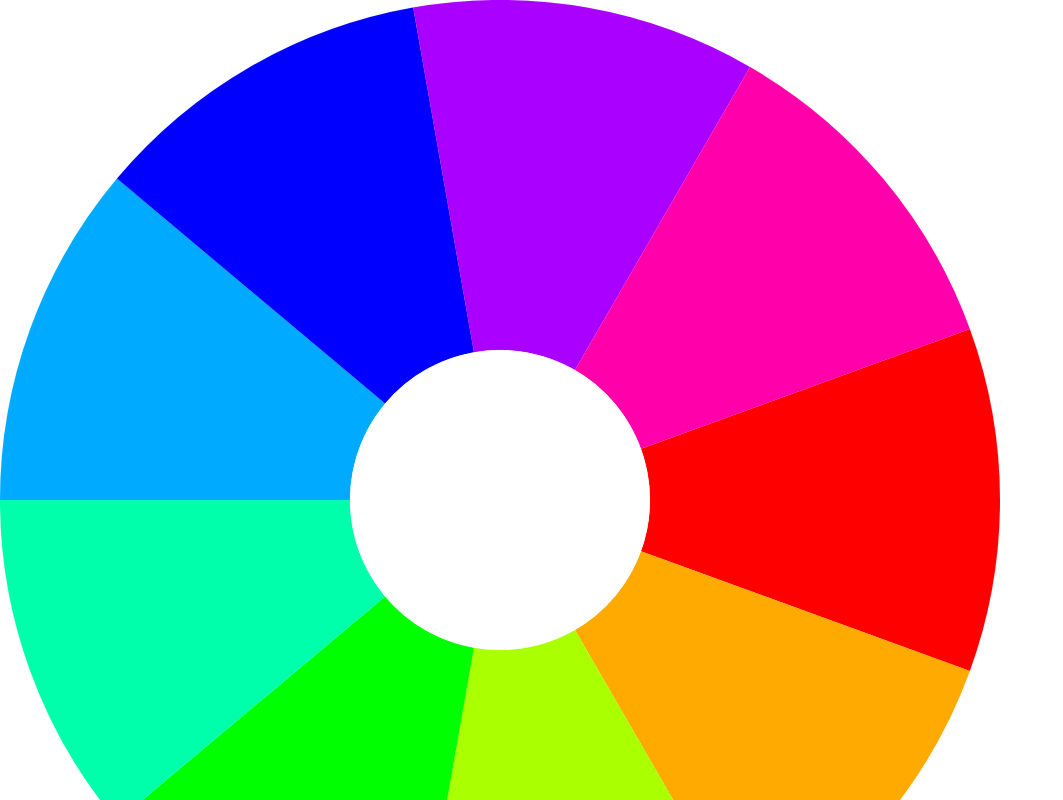
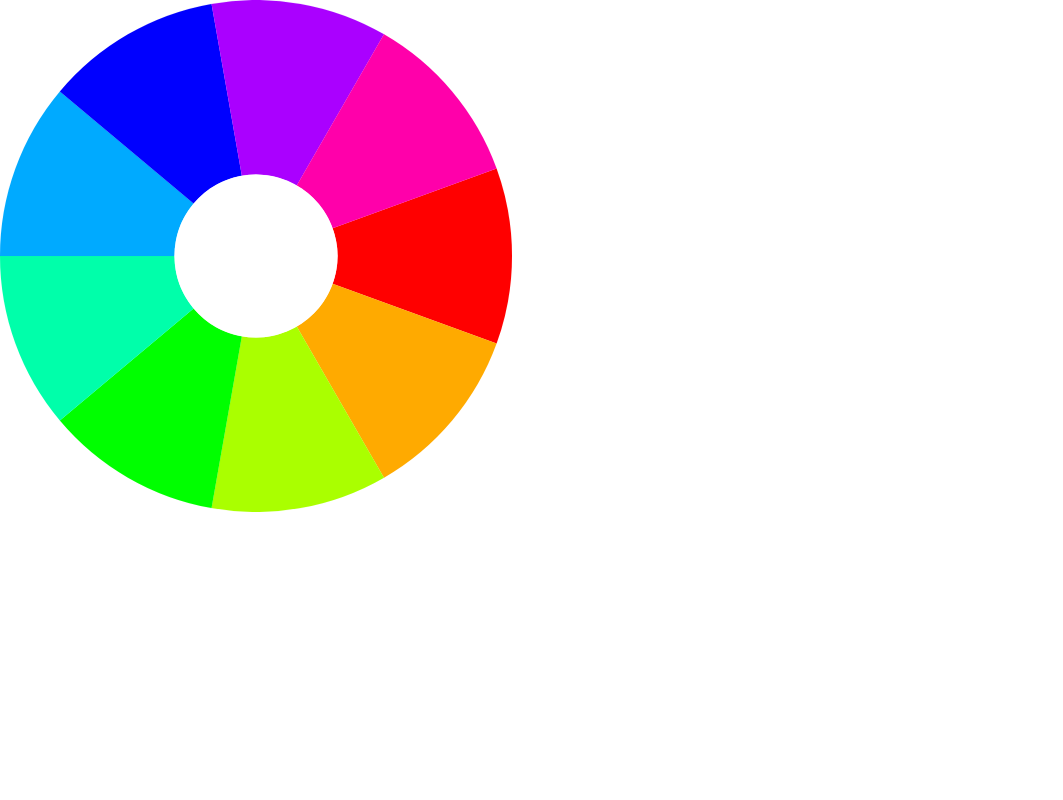
Before and after one commit to jasonford/react-color-wheel, a React (Create React App) app: page / in a window 1280 px wide. Shown: the top 800 px of the page, without its empty margins (0-1063 px from the left). Built offline with nearby package versions, Linux system fonts and the light colour scheme.

Commit message:
Migrating segment retrieval logic

```diff
--- a/src/App.js
+++ b/src/App.js
@@ -3,8 +3,8 @@ import './App.css';
 import ReactColorWheel from './react-color-wheel';
 
 function App() {
-  return <div style={{position: 'absolute', width: '100vw', height: '100vh'}}>
-    <ReactColorWheel />
+  return <div>
+    <ReactColorWheel radius={256}/>
   </div>
 }
 
--- a/src/javascript-color-wheel.js
+++ b/src/javascript-color-wheel.js
@@ -44,6 +44,86 @@ export default class JavascriptColorWheel {
       this.state = {...this.state, ...newState};
       this.changeHandlers.forEach(handler => handler());
     }
+  }
+
+  getSegments = () => {
+    return (
+      this.state.hueSegments.map(
+        ({hue, pathData, sweep, angle, selected, lightnessSaturationSectors, ref}) => {
+          if (selected) {
+            return (
+              <g key="slsegments">
+                {
+                  lightnessSaturationSectors.map(
+                    sector => (
+                      sector.saturationSegments.map(
+                        saturationSegment => (
+                          <path
+                            key={`${saturationSegment.angle},${saturationSegment.hue},${saturationSegment.saturation},${saturationSegment.lightness}`}
+                            ref={
+                              current => {
+                                if (current === null) return;
+                                current.preview = () => {
+                                  this.setState({
+                                    previewHue: saturationSegment.hue,
+                                    previewSaturation: saturationSegment.saturation,
+                                    previewLightness: saturationSegment.lightness
+                                  });
+                                }
+                                current.select = () => {
+                                  this.setState({
+                                    previewHue: null,
+                                    previewSaturation: null,
+                                    previewLigntness: null,
+                                    hue: saturationSegment.hue,
+                                    saturation: saturationSegment.saturation,
+                                    lightness: saturationSegment.lightness
+                                  });
+                                }
+                              }
+                            }
+                            d={ saturationSegment.pathData }
+                            transform={`rotate(${saturationSegment.angle})`}
+                            fill={`hsl(${saturationSegment.hue}, ${saturationSegment.saturation}%, ${saturationSegment.lightness}%)`}
+                            stroke={`hsl(${saturationSegment.hue}, ${saturationSegment.saturation}%, ${saturationSegment.lightness}%)`}
+                            strokeWidth='0.1'
+                          />
+                        )
+                      )
+                    )
+                  )
+                }
+              </g>
+            );
+          }
+          else {
+            return (
+              <path
+                ref={
+                  current => {
+                    if (current === null) return;
+                    current.preview = () => {
+                      this.setState({
+                        previewHue: hue,
+                        previewSaturation: 100,
+                        previewLightness: 50
+                      });
+                    }
+                    current.select = () => this.selectHue(hue)
+                  }
+                }
+                key={ hue }
+                d={ pathData }
+                transform={`rotate(${angle})`}
+                fill={`hsl(${hue}, 100%, 50%)`}
+                stroke={`hsl(${hue}, 100%, 50%)`}
+                strokeWidth={0.1}
+              />
+            );
+          }
+        }
+      )
+    );
   }
 
   onChange = (handler) => this.changeHandlers.push(handler);
@@ -131,7 +211,7 @@ export default class JavascriptColorWheel {
           nextAngle += otherSegmentSweep;
         })
       }
-    })
+    });
     this.setState({
       hueSegments: [...this.state.hueSegments],
       previewHue: null,
--- a/src/react-color-wheel.js
+++ b/src/react-color-wheel.js
@@ -3,7 +3,7 @@ import JavascriptColorWheel from './javascript-color-wheel';
 
 export default class ReactColorWheel extends React.Component {
   componentWillMount = () => {
-    this.svg = React.createRef();
+    this.container = React.createRef();
     this.colorWheel = new JavascriptColorWheel({
       outerRadius: this.getOuterRadius(),
       innerRadius: this.getInnerRadius()
@@ -13,20 +13,17 @@ export default class ReactColorWheel extends React.Component {
   }
 
   preventDefault = (e) => {
-    if (this.svg.current && this.svg.current.contains(e.target) && this.svg.current !== e.target) {
+    if ( this.container.current
+    &&   this.container.current.contains(e.target)
+    &&   this.container.current !== e.target) {
       e.preventDefault();
       e.returnValue = false;
       return false;
     }
   }
 
-  getInnerRadius() {
-    return this.props.innerRadius || 150
-  }
-
-  getOuterRadius() {
-    return this.props.outerRadius || 500
-  }
+  getInnerRadius = () => this.props.innerRadius || this.getOuterRadius() / Math.PI;
+  getOuterRadius = () => this.props.radius || 500;
 
   focusElement = e => {
     const x = e.touches[0].clientX;
@@ -34,7 +31,7 @@ export default class ReactColorWheel extends React.Component {
     const el = document.elementFromPoint(x, y);
     if (el && el.preview) {
       this.lastFocusedElement = el;
-      let dimensions = this.svg.current.getBoundingClientRect();
+      let dimensions = this.container.current.getBoundingClientRect();
       let centerX = dimensions.left + dimensions.width / 2;
       let centerY = dimensions.top + dimensions.height / 2;
       const previewAngle = Math.round(90 - Math.atan2(x - centerX, y - centerY) * 180 / Math.PI);
@@ -60,7 +57,7 @@ export default class ReactColorWheel extends React.Component {
     const r = this.getOuterRadius();
     return (
       <svg
-        ref={this.svg}
+        ref={this.container}
         style={{touchAction: 'none'}}
         viewBox={`${-r}, ${-r}, ${2*r}, ${2*r}`}
         width={2*r}
@@ -69,83 +66,7 @@ export default class ReactColorWheel extends React.Component {
         onTouchMove={this.focusElement}
         onTouchEnd={this.selectElement}
       >
-        {
-          this.colorWheel.getState().hueSegments.map(
-            ({hue, pathData, sweep, angle, selected, lightnessSaturationSectors, ref}) => {
-              if (selected) {
-                return (
-                  <g key="slsegments">
-                    {
-                      lightnessSaturationSectors.map(
-                        sector => (
-                          sector.saturationSegments.map(
-                            saturationSegment => (
-                              <path
-                                key={`${saturationSegment.angle},${saturationSegment.hue},${saturationSegment.saturation},${saturationSegment.lightness}`}
-                                ref={
-                                  current => {
-                                    if (current === null) return;
-                                    current.preview = () => {
-                                      this.colorWheel.setState({
-                                        previewHue: saturationSegment.hue,
-                                        previewSaturation: saturationSegment.saturation,
-                                        previewLightness: saturationSegment.lightness
-                                      });
-                                    }
-                                    current.select = () => {
-                                      this.colorWheel.setState({
-                                        previewHue: null,
-                                        previewSaturation: null,
-                                        previewLigntness: null,
-                                        hue: saturationSegment.hue,
-                                        saturation: saturationSegment.saturation,
-                                        lightness: saturationSegment.lightness
-                                      });
-                                    }
-                                  }
-                                }
-                                d={ saturationSegment.pathData }
-                                transform={`rotate(${saturationSegment.angle})`}
-                                fill={`hsl(${saturationSegment.hue}, ${saturationSegment.saturation}%, ${saturationSegment.lightness}%)`}
-                                stroke={`hsl(${saturationSegment.hue}, ${saturationSegment.saturation}%, ${saturationSegment.lightness}%)`}
-                                strokeWidth='0.1'
-                              />
-                            )
-                          )
-                        )
-                      )
-                    }
-                  </g>
-                );
-              }
-              else {
-                return (
-                  <path
-                    ref={
-                      current => {
-                        if (current === null) return;
-                        current.preview = () => {
-                          this.colorWheel.setState({
-                            previewHue: hue,
-                            previewSaturation: 100,
-                            previewLightness: 50
-                          });
-                        }
-                        current.select = () => this.colorWheel.selectHue(hue)
-                      }
-                    }
-                    key={ hue }
-                    d={ pathData }
-                    transform={`rotate(${angle})`}
-                    fill={`hsl(${hue}, 100%, 50%)`}
-                    stroke={`hsl(${hue}, 100%, 50%)`}
-                    strokeWidth={0.1}
-                  />
-                );
-              }
-            }
-          )
-        }
+        { this.colorWheel.getSegments() }
         <circle
           cx={0}
           cy={0}
```
